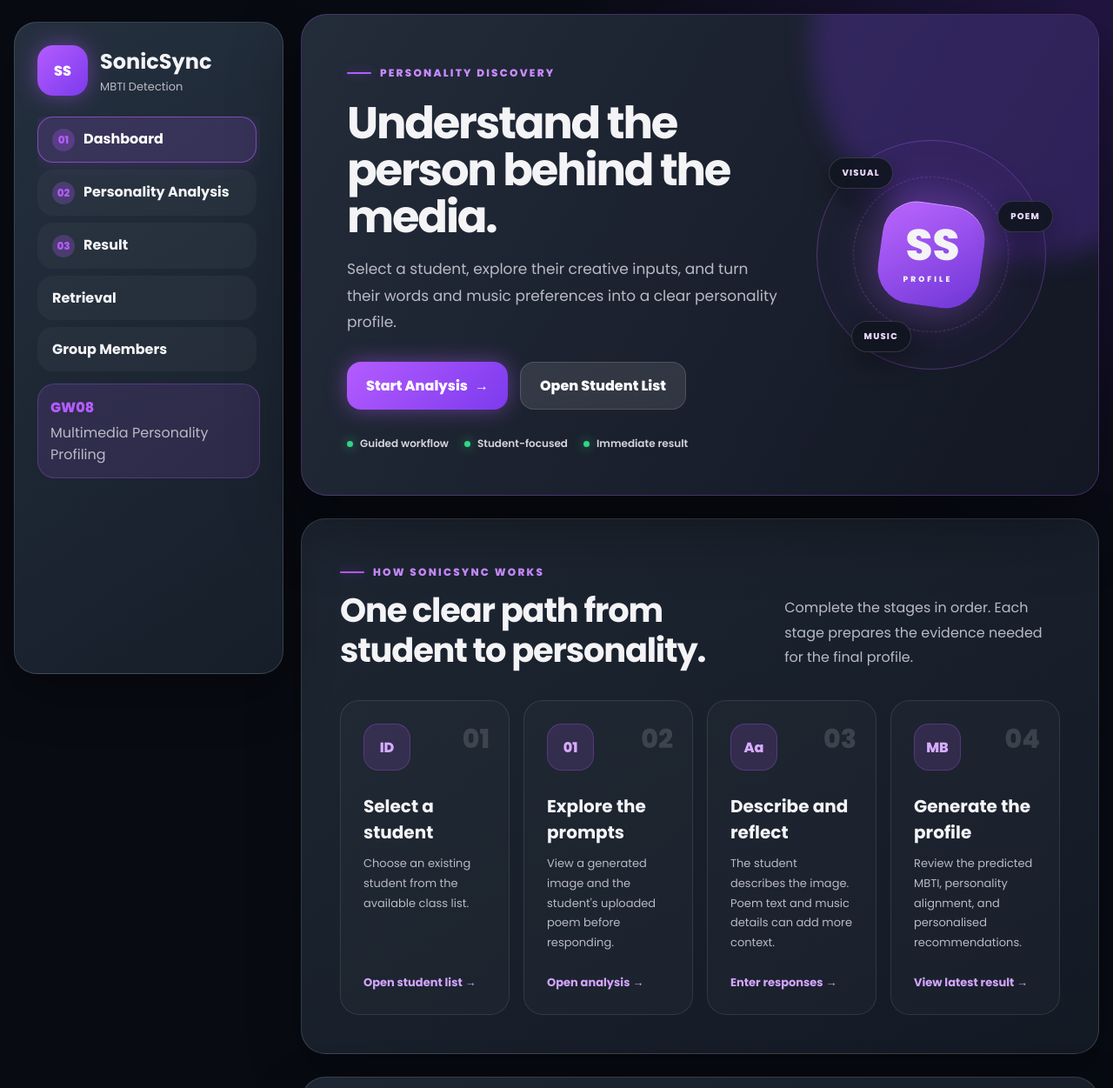
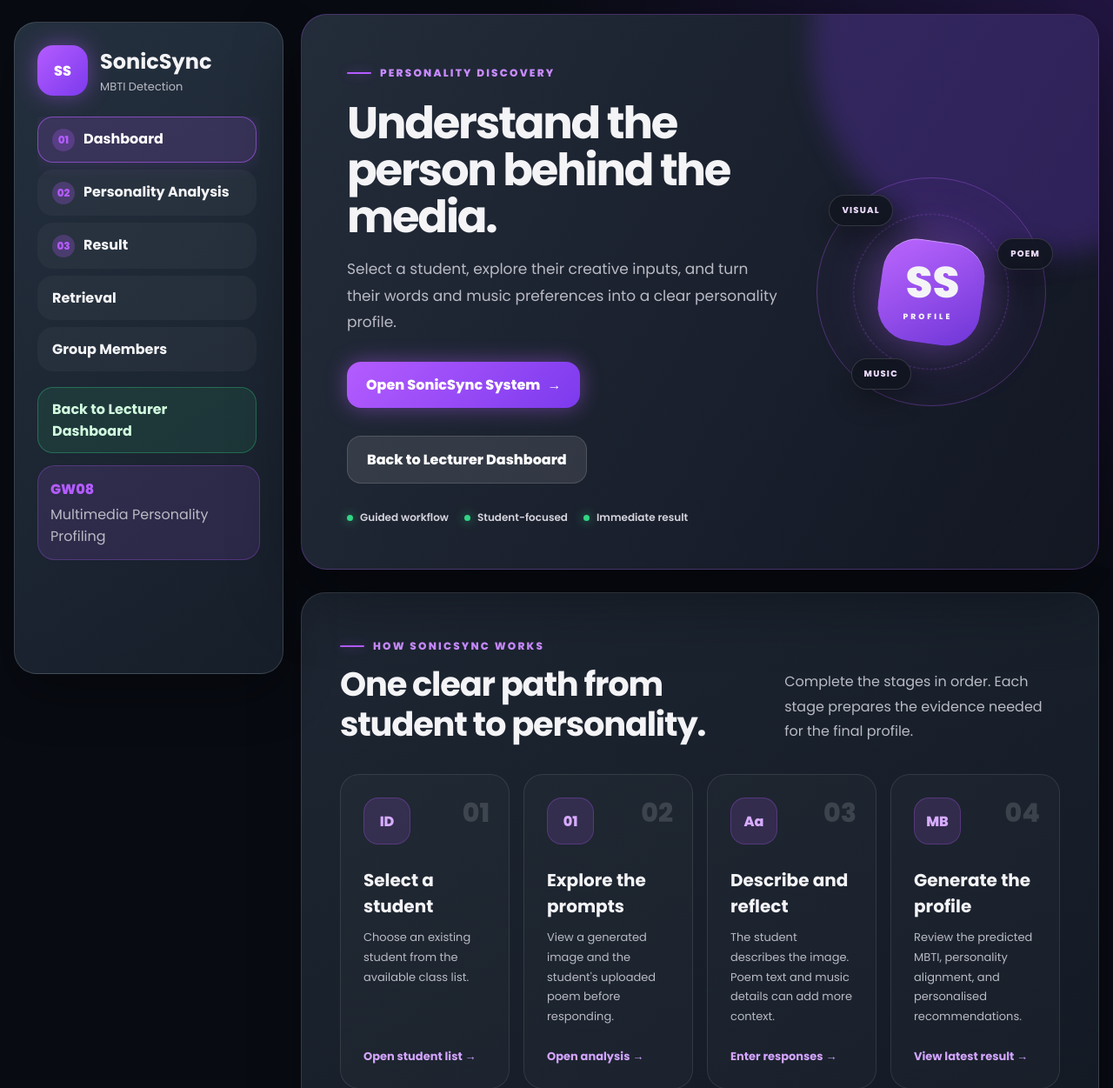
Before and after one commit to waiyan0823/sonicsync, a PHP site: page / in a window 1280 px wide. Shown: the top 1251 px of the page at 87% size. Run offline with PHP 8.4, Linux system fonts and the light colour scheme.

Commit message:
Update GW08 server links and database source

```diff
--- a/assets/css/style.css
+++ b/assets/css/style.css
@@ -90,6 +90,17 @@ body {
     border-color: rgba(180,92,255,0.6);
     background: rgba(180,92,255,0.16);
     box-shadow: 0 0 22px rgba(180,92,255,0.18);
+}
+.menu a.lecturer-dashboard-link {
+    margin-top: 10px;
+    border-color: rgba(50,213,131,0.34);
+    background: rgba(50,213,131,0.1);
+    color: #d1fadf;
+}
+.menu a.lecturer-dashboard-link:hover {
+    border-color: rgba(50,213,131,0.62);
+    background: rgba(50,213,131,0.16);
+    box-shadow: 0 0 22px rgba(50,213,131,0.16);
 }
 
 .side-note {
--- a/group_members.php
+++ b/group_members.php
@@ -62,8 +62,8 @@ $stmt->close();
     </div>
 
     <div class="group-actions">
-        <a class="btn" href="analysis.php">Start Personality Analysis</a>
-        <a class="btn secondary" href="index.php">Back to Dashboard</a>
+        <a class="btn" href="<?= appLink('analysis.php', $groupCode) ?>">Start Personality Analysis</a>
+        <a class="btn secondary" href="<?= htmlspecialchars($lecturerDashboardUrl, ENT_QUOTES, 'UTF-8') ?>">Back to Dashboard</a>
     </div>
 </section>
 
--- a/includes/header.php
+++ b/includes/header.php
@@ -2,6 +2,13 @@
 $currentPage = basename($_SERVER['PHP_SELF']);
 function activeLink($page, $currentPage) {
     return $page === $currentPage ? 'active' : '';
+}
+
+$groupCode = isset($_GET['group']) ? preg_replace('/[^a-zA-Z0-9]/', '', $_GET['group']) : 'GW08';
+$lecturerDashboardUrl = 'https://bitp3353.utem.edu.my/2026/all/dashboard.php?group=' . rawurlencode($groupCode);
+
+function appLink(string $file, string $groupCode): string {
+    return htmlspecialchars($file . '?group=' . rawurlencode($groupCode), ENT_QUOTES, 'UTF-8');
 }
 
 $pages = [
@@ -43,19 +50,20 @@ $currentStep = $stepMap[$currentPage] ?? '';
         <nav class="menu">
             <?php foreach ($pages as $p): ?>
                 <?php if ($p['step']): ?>
-                    <a class="<?= activeLink($p['file'], $currentPage) ?>" href="<?= $p['file'] ?>">
+                    <a class="<?= activeLink($p['file'], $currentPage) ?>" href="<?= appLink($p['file'], $groupCode) ?>">
                         <span class="step-badge"><?= $p['step'] ?></span><?= $p['label'] ?>
                     </a>
                 <?php else: ?>
-                    <a class="<?= activeLink($p['file'], $currentPage) ?>" href="<?= $p['file'] ?>">
+                    <a class="<?= activeLink($p['file'], $currentPage) ?>" href="<?= appLink($p['file'], $groupCode) ?>">
                         <?= $p['label'] ?>
                     </a>
                 <?php endif; ?>
             <?php endforeach; ?>
+            <a class="lecturer-dashboard-link" href="<?= htmlspecialchars($lecturerDashboardUrl, ENT_QUOTES, 'UTF-8') ?>">Back to Lecturer Dashboard</a>
         </nav>
 
         <div class="side-note">
-            <span>GW08</span>
+            <span><?= htmlspecialchars($groupCode) ?></span>
             <p>Multimedia Personality Profiling</p>
         </div>
     </aside>
--- a/includes/lecturer_source.php
+++ b/includes/lecturer_source.php
@@ -111,7 +111,7 @@ function lecturerFileName(string $url): string
 function lecturerViewAvailable(mysqli $conn): bool
 {
     try {
-        $result = $conn->query('SELECT 1 FROM mmdb2026.vstu LIMIT 1');
+        $result = $conn->query('SELECT 1 FROM vstu LIMIT 1');
         $available = $result !== false;
         if ($result instanceof mysqli_result) {
             $result->free();
@@ -140,7 +140,7 @@ function lecturerProfilesFromView(mysqli $conn, string $scope = 'all', int $limi
 {
     $sql = 'SELECT id, matric_no, full_name, phone_no, group_no, life_motto,
                    photoStu, docStu, audioStu, videoStu
-            FROM mmdb2026.vstu';
+            FROM vstu';
     if ($scope !== 'all') {
         $sql .= ' WHERE group_no = ?';
     }
@@ -303,7 +303,7 @@ function syncLecturerData(mysqli $conn, string $scope = 'all', int $limit = 0):
 
     $profiles = lecturerProfilesFromView($conn, $scope, $limit);
     $stats = [
-        'source' => 'mmdb2026.vstu',
+        'source' => 'gw08.vstu',
         'discovered' => count($profiles),
         'imported' => 0,
         'skipped' => 0,
--- a/index.php
+++ b/index.php
@@ -7,8 +7,8 @@
         <h1>Understand the person behind the media.</h1>
         <p>Select a student, explore their creative inputs, and turn their words and music preferences into a clear personality profile.</p>
         <div class="dashboard-actions">
-            <a class="btn" href="analysis.php">Start Analysis <span aria-hidden="true">→</span></a>
-            <a class="btn secondary" href="analysis.php">Open Student List</a>
+            <a class="btn" href="<?= appLink('analysis.php', $groupCode) ?>">Open SonicSync System <span aria-hidden="true">→</span></a>
+            <a class="btn secondary" href="<?= htmlspecialchars($lecturerDashboardUrl, ENT_QUOTES, 'UTF-8') ?>">Back to Lecturer Dashboard</a>
         </div>
         <div class="dashboard-assurance">
             <span>Guided workflow</span>
@@ -45,7 +45,7 @@
             <div class="workflow-icon" aria-hidden="true">ID</div>
             <h3>Select a student</h3>
             <p>Choose an existing student from the available class list.</p>
-            <a href="analysis.php">Open student list <span aria-hidden="true">→</span></a>
+            <a href="<?= appLink('analysis.php', $groupCode) ?>">Open student list <span aria-hidden="true">→</span></a>
         </article>
 
         <article class="workflow-card">
@@ -53,7 +53,7 @@
             <div class="workflow-icon" aria-hidden="true">01</div>
             <h3>Explore the prompts</h3>
             <p>View a generated image and the student's uploaded poem before responding.</p>
-            <a href="analysis.php">Open analysis <span aria-hidden="true">→</span></a>
+            <a href="<?= appLink('analysis.php', $groupCode) ?>">Open analysis <span aria-hidden="true">→</span></a>
         </article>
 
         <article class="workflow-card">
@@ -61,7 +61,7 @@
             <div class="workflow-icon" aria-hidden="true">Aa</div>
             <h3>Describe and reflect</h3>
             <p>The student describes the image. Poem text and music details can add more context.</p>
-            <a href="analysis.php">Enter responses <span aria-hidden="true">→</span></a>
+            <a href="<?= appLink('analysis.php', $groupCode) ?>">Enter responses <span aria-hidden="true">→</span></a>
         </article>
 
         <article class="workflow-card">
@@ -69,7 +69,7 @@
             <div class="workflow-icon" aria-hidden="true">MB</div>
             <h3>Generate the profile</h3>
             <p>Review the predicted MBTI, personality alignment, and personalised recommendations.</p>
-            <a href="result.php">View latest result <span aria-hidden="true">→</span></a>
+            <a href="<?= appLink('result.php', $groupCode) ?>">View latest result <span aria-hidden="true">→</span></a>
         </article>
     </div>
 </section>
@@ -79,7 +79,7 @@
         <span class="dashboard-eyebrow">A COMPLETE VIEW</span>
         <h2>Different creative choices reveal different sides of a person.</h2>
         <p>SonicSync brings three student inputs together so the final result has context, not just a single answer.</p>
-        <a class="text-link" href="analysis.php">Begin with a student <span aria-hidden="true">→</span></a>
+        <a class="text-link" href="<?= appLink('analysis.php', $groupCode) ?>">Begin with a student <span aria-hidden="true">→</span></a>
     </div>
 
     <div class="input-stack">
@@ -112,7 +112,7 @@
         <span class="dashboard-eyebrow">READY TO BEGIN?</span>
         <h2>Start with one student. SonicSync guides the rest.</h2>
     </div>
-    <a class="btn" href="analysis.php">Start Personality Analysis <span aria-hidden="true">→</span></a>
+    <a class="btn" href="<?= appLink('analysis.php', $groupCode) ?>">Start Personality Analysis <span aria-hidden="true">→</span></a>
 </section>
 
 <?php include 'includes/footer.php'; ?>
```
Also changed, not shown: analysis.php (+4 -4 lines).
